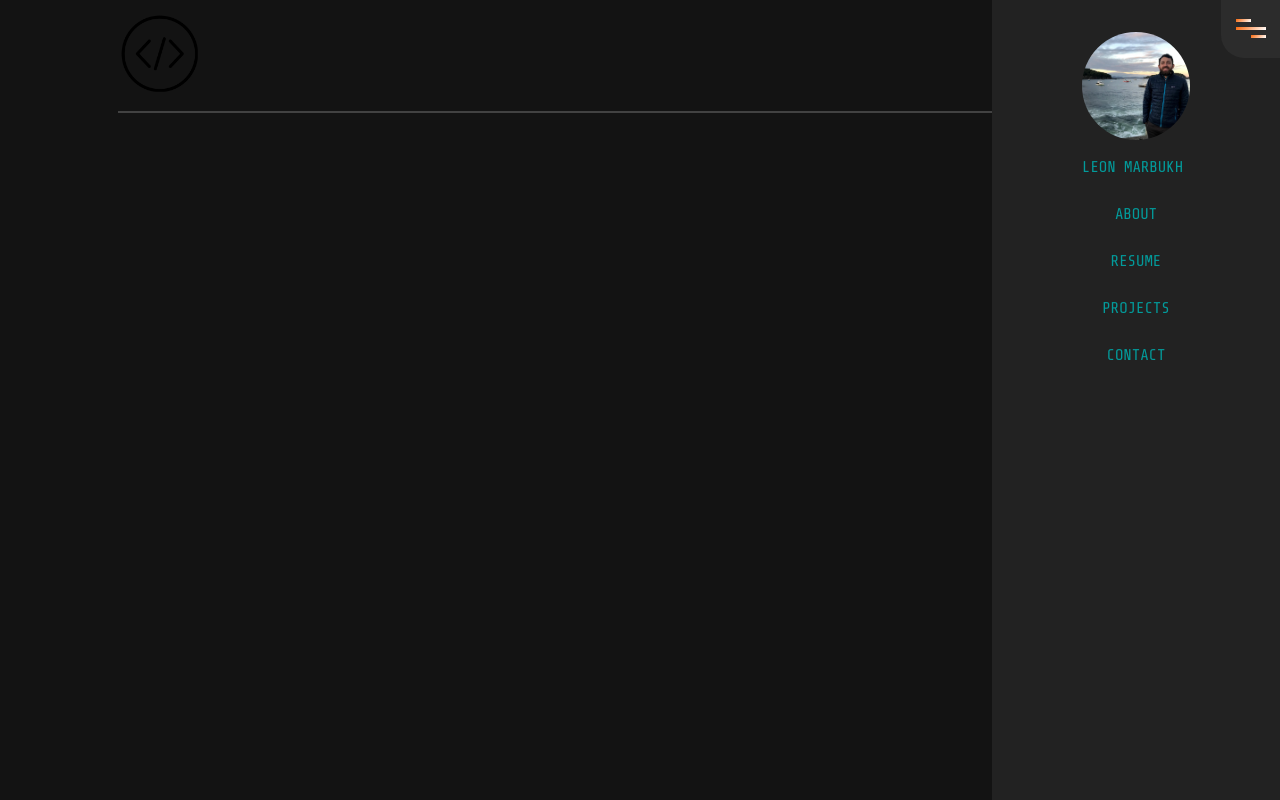
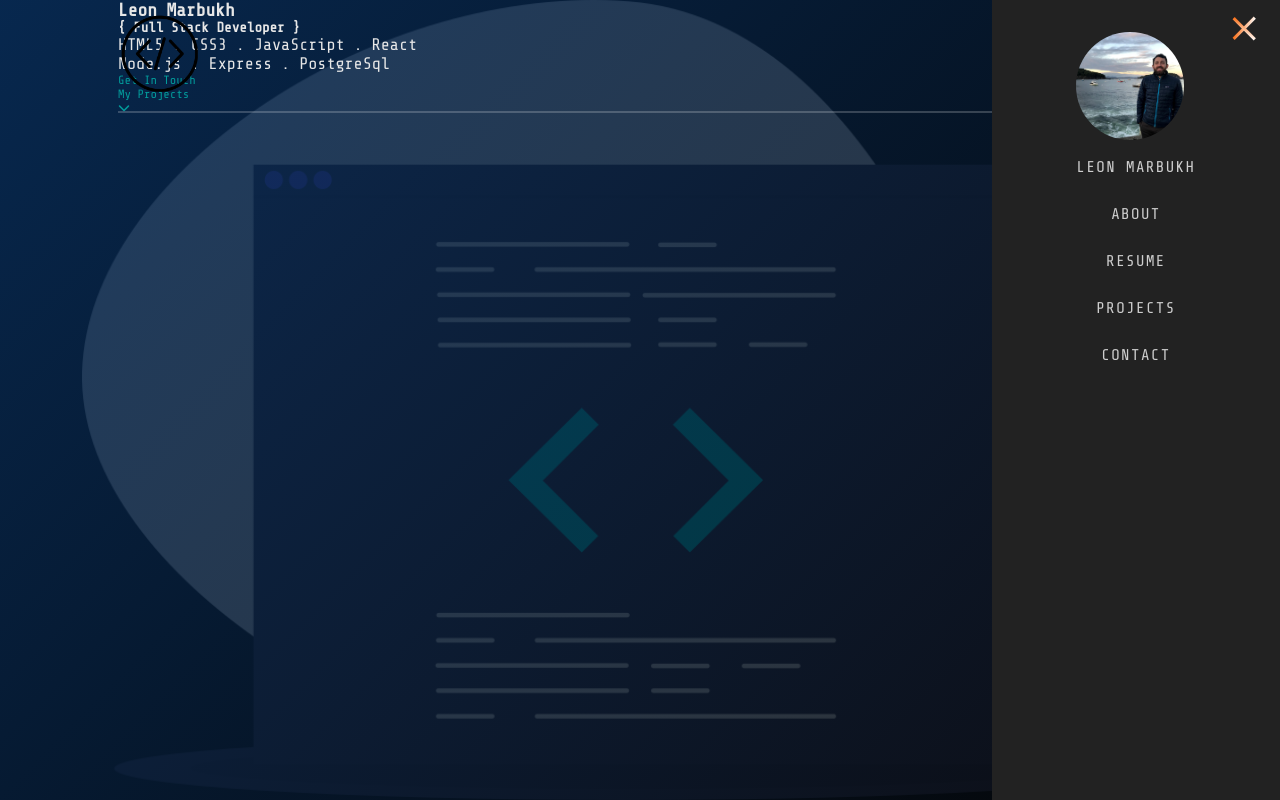
Before and after one commit to lyunya/Portfolio-Leon, a plain HTML site: page index.html in a window 1280 px wide. Both pictures are taken after a click on the element 1250 px from the left and 28 px from the top of the page. Drawn offline with nearby package versions, Linux system fonts and the light colour scheme.

Commit message:
added sidebar animation

```diff
--- a/index.html
+++ b/index.html
@@ -23,7 +23,8 @@
       href="images/favicon_io/favicon-16x16.png"
     />
     <link rel="manifest" href="/site.webmanifest" />
-  </head>
+    <script src="https://kit.fontawesome.com/6b7250b821.js" crossorigin="anonymous"></script>
+</head>
   <body>
     <header>
       <div class="container">
@@ -65,5 +66,23 @@
         </nav>
       </div>
     </header>
+    <main>
+        <section id="landing-page" class="landing-page">
+            <div class="container"><div class="main-message">
+                <h2>Leon Marbukh</h2>
+                <h3>{ Full Stack Developer }</h3>
+                <p>HTML5 . CSS3 . JavaScript . React</p>
+                <p>Node.js . Express . PostgreSql</p>
+                <div class="intro-btn">
+                    <div class="cta"><a href="#contact" class="btn">Get In Touch</a></div>
+                </div>
+                <div class="intro-btn">
+                    <div class="cta"><a href="#projects" class="btn">My Projects</a></div>
+                </div>
+                <div><a href="#about" class="scroll-down"><i class="fa fa-chevron-down" aria-hidden="true"></i></a></div>
+            </div></div>
+        </section>
+    </main>
+    <script src="main.js"></script>
   </body>
 </html>
--- a/main.css
+++ b/main.css
@@ -121,17 +121,17 @@ nav {
   margin: 1.5rem 0;
 }
 
-.caption{
+.caption {
   display: block;
 }
 
-.nav-list{
+.nav-list {
   width: 24rem;
   height: 100vh;
   background-color: #222222;
   position: fixed;
   top: 0;
-    right: 0;
+  right: -26rem;
   display: flex;
   flex-direction: column;
   align-items: center;
@@ -140,17 +140,65 @@ nav {
   transition: all 650ms ease-in-out;
 }
 
-.nav-list.active{
+.nav-list.active {
   right: 0;
 }
 
-.nav-item{
+.nav-item {
   margin: 1.2rem 0;
 }
 
-.nav-link{
-    opacity: 1;
+.nav-link {
+  opacity: 0;
   font-size: 1.3rem;
   text-transform: uppercase;
+  color: #cecece;
+  letter-spacing: 1.5px;
+}
 
+.nav-link:hover {
+  color: rgba(249, 105, 14, 1);
 }
+
+.toggle {
+  background: none;
+}
+
+.toggle .line1 {
+  transform: rotate(-45deg) translate(-5px, 6px) scaleX(2);
+}
+
+.toggle .line2 {
+  opacity: 0;
+}
+
+.toggle .line3 {
+  transform: rotate(45deg) translate(-5px, -6px) scaleX(2);
+  margin-left: 0px;
+}
+
+@keyframes navLinkAnimate {
+  from {
+    opacity: 0;
+    transform: translate(50px);
+  }
+  to {
+    opacity: 1;
+    transform: translate(0px);
+  }
+}
+
+/* Landing Page */
+
+.landing-page {
+  width: 100%;
+  height: 100vh;
+  background: linear-gradient(
+      135deg,
+      rgba(6, 42, 85, 0.9) 0%,
+      rgba(0, 0, 0, 0.8) 100%
+    ),
+    url("images/landing-page.png") center no-repeat;
+  background-size: contain;
+  position: relative;
+}
--- /dev/null
+++ b/main.js
@@ -0,0 +1,19 @@
+// Function expression to select elements
+
+const selectElement = (s) => document.querySelector(s);
+const navLinks = document.querySelectorAll(".nav-link");
+
+selectElement(".burger-menu-icon").addEventListener("click", () => {
+  selectElement(".nav-list").classList.toggle("active");
+  selectElement(".burger-menu-icon").classList.toggle("toggle");
+
+  navLinks.forEach((link, index) => {
+    if (link.style.animation) {
+      link.style.animation = "";
+    } else {
+      link.style.animation = `navLinkAnimate 0.5s ease forwards ${
+        index / 7 + 0.5
+      }s`;
+    }
+  });
+});
```
Lines whose indentation alone changed are shown as unchanged.
